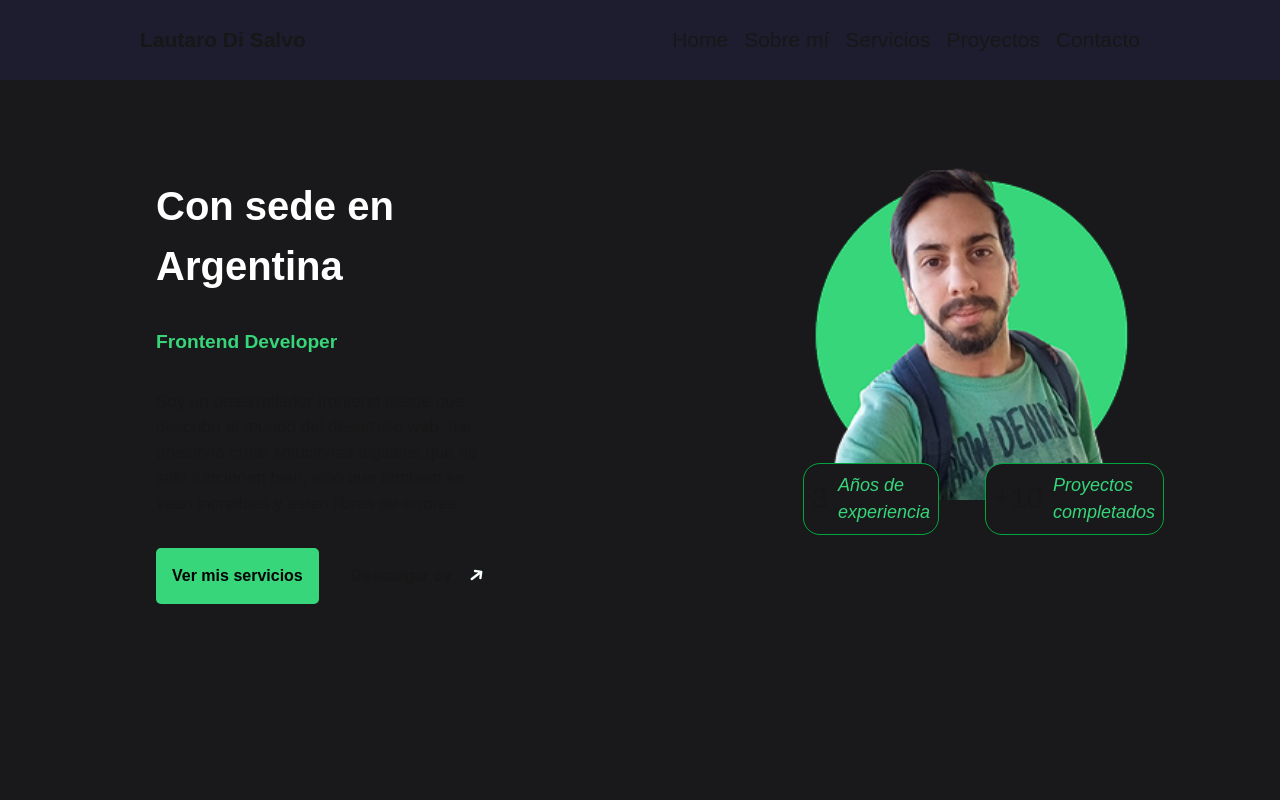
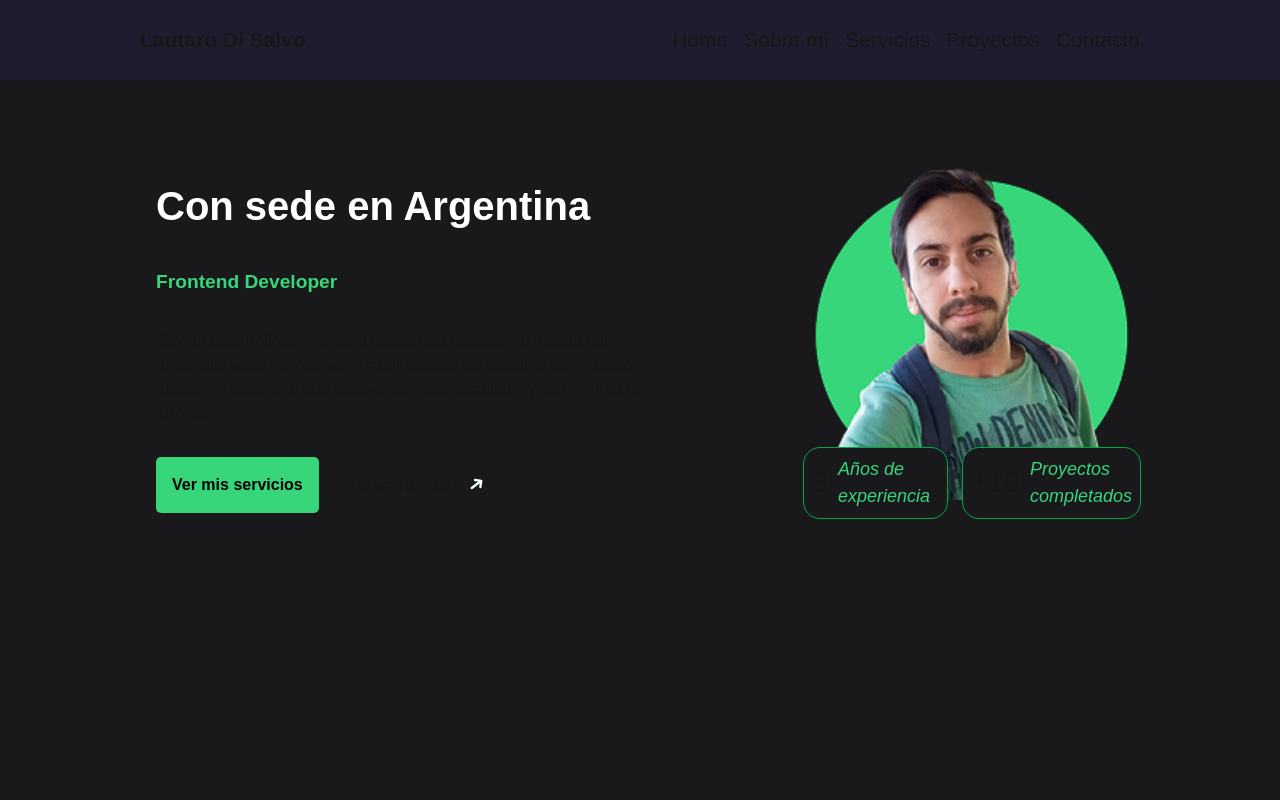
Before and after one commit to lautaroDSwebdev/web-freelance, a Next.js app: page / in a window 1280 px wide. Shown: the top 800 px of the page. Built offline with nearby package versions, Linux system fonts and the light colour scheme.

Commit message:
fix: padding footer

```diff
--- a/src/app/_component/Footer.tsx
+++ b/src/app/_component/Footer.tsx
@@ -3,7 +3,7 @@ import { navLinks, socialLinks } from '../_mock/mock'
 
 export const Footer = () => {
   return (
-    <footer className="g-dark-blue text-white pt-8 pb-4  px-[1rem]">
+    <footer className="g-dark-blue text-white p-[7rem_1rem]  ">
       <div className="max-width mx-auto flex flex-row justify-between gap-8 px-4">
         {/* Columna izquierda: navegación */}
         <div className="flex-1 flex flex-col gap-2">
--- a/src/app/_component/Header.tsx
+++ b/src/app/_component/Header.tsx
@@ -3,7 +3,7 @@ import React from "react";
 export const Header = () => {
   return (
     <div className="g-bg-dark  section-entireheight  p-[3rem_1rem] h-[92dvh]" id="home">
-      <section className="flex flex-col sm:flex-row gap-[21rem] sm:gap-[6rem] lg:gap-[18rem] justify-center max-width m-auto sm:h-[30rem]">
+      <section className="flex flex-col sm:flex-row gap-[21rem] sm:gap-[0rem] lg:gap-[8rem] justify-center max-width m-auto sm:h-[30rem]">
         <article className="h-[10vh]">
           <h3 className="g-styles-titlesection p-[1rem] text-center sm:text-left ">
             Con sede en Argentina
@@ -11,7 +11,7 @@ export const Header = () => {
           <h1 className="g-colour-green g-styles-minititles p-[1rem] text-center sm:text-left">
             Frontend Developer
           </h1>
-          <p className="p-[1rem]  text-center sm:text-left text-[14px] sm:text-[17px]">
+          <p className="p-[1rem]  text-center sm:text-left text-[14px] sm:text-[2.3vw] md:text-[16px]">
             Soy un desarrollador frontend desde que descubrí el mundo del
             desarrollo web, me apasiona crear soluciones digitales que no solo
             funcionen bien, sinó que tambien se vean increibles y esten libres
@@ -33,11 +33,11 @@ export const Header = () => {
         </article>
         <article className="relative mx-auto ">
           <img
-            className="h-auto w-[11rem]   sm:w-[21rem] max-w-[21rem]"
+            className="h-auto w-[11rem]   sm:w-[16rem] lg:w-[21rem] max-w-[21rem]"
             src="./mi-cara.png"
             alt="imagen mia"
           />
-          <div className="absolute  top-[11rem] sm:top-[19rem] flex flex-col sm:flex-row gap-[1rem] sm:gap-[3rem]">
+          <div className="absolute    sm:top-[15rem] lg:top-[18rem] flex flex-col sm:flex-row gap-[1rem] sm:gap-[1rem]">
             <div className=" w-full  flex items-center gap-[10px] g-bg-dark p-[10px] sm:p-[8px] rounded-2xl outline-1 outline-green-600">
              <p className="text-[1.4rem] sm:text-[1.6rem] lg:text-[1.8rem]">3</p> <i className="g-colour-green text-[12px] lg:text-[18px] ">Años de experiencia</i>
             </div>
```
